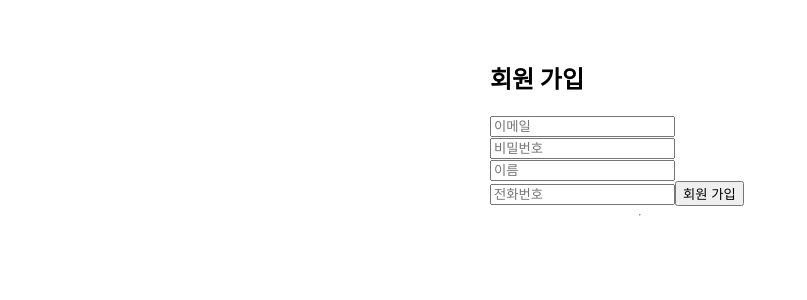
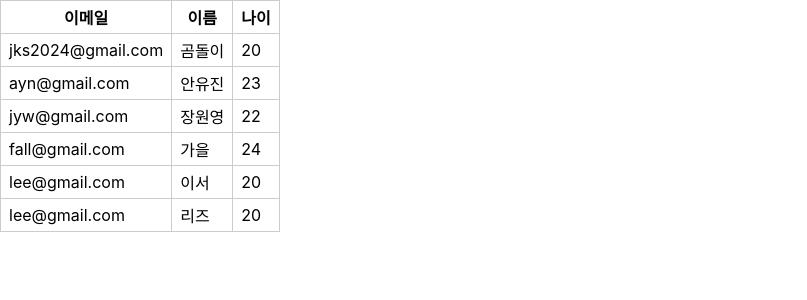
Before and after one commit to jks2024/hm-sample-react, a React (Create React App) app: page / in a window 1280 px wide. Shown: the top 300 px of the page, without its empty margins (0-807 px from the left). Built offline with nearby package versions, Linux system fonts and the light colour scheme.

Commit message:
ㅇㄹㄴㅁㅇㄹㄴㅇ

```diff
--- a/src/App.css
+++ b/src/App.css
@@ -51,3 +51,13 @@
   color: orange;
   font-size: 1.4em;
 }
+
+table {
+  border-collapse: collapse;
+  padding: 4px 8px;
+}
+th,
+td {
+  border: 1px solid #ccc;
+  padding: 4px 8px;
+}
--- a/src/App.js
+++ b/src/App.js
@@ -5,11 +5,13 @@ import News from "./News";
 import Say from "./Say";
 import InputEvent from "./InputEvent";
 import SingUp from "./SignUp";
+import DropDown from "./Event1";
+import TableMap from "./TableMap";
 
 function App() {
   return (
     <>
-      <SingUp />
+      <TableMap />
     </>
   );
 }
--- a/src/Event1.js
+++ b/src/Event1.js
@@ -12,7 +12,7 @@ const DropDown = () => {
     if (e.target.checked) {
       setAnimal([...animal, e.target.value]); // 기존 배열을 풀어서 넣고, check된 새로운 값을 추가
     } else {
-      setAnimal(animal.filter((e) => e !== e.target.value)); // 기존 배열에서 지금 들어온 값을 제외해서 다시 집어 넣음
+      setAnimal(animal.filter((item) => item !== e.target.value)); // 기존 배열에서 지금 들어온 값을 제외해서 다시 집어 넣음
     }
   };
 
--- /dev/null
+++ b/src/TableMap.js
@@ -0,0 +1,41 @@
+import { useState, useEffect } from "react";
+import "./App.css";
+
+const datas = [
+  { email: "jks2024@gmail.com", name: "곰돌이", age: 20 },
+  { email: "ayn@gmail.com", name: "안유진", age: 23 },
+  { email: "jyw@gmail.com", name: "장원영", age: 22 },
+  { email: "fall@gmail.com", name: "가을", age: 24 },
+  { email: "lee@gmail.com", name: "이서", age: 20 },
+  { email: "lee@gmail.com", name: "리즈", age: 20 },
+];
+
+const TableMap = () => {
+  const [members, setMembers] = useState([]);
+
+  // 생명 주기 관리
+  useEffect(() => {
+    // 대부분의 경우 여기서 비동기 통신으로 서버에 대한 요청과 응답을 받음
+    setMembers(datas);
+  }, []); // [] 의존성 배열이라 부르고, 마인그 시 동작
+
+  return (
+    <table>
+      <tr>
+        <th>이메일</th>
+        <th>이름</th>
+        <th>나이</th>
+      </tr>
+      {members &&
+        members.map((member) => (
+          <tr key={member.email}>
+            <td>{member.email}</td>
+            <td>{member.name}</td>
+            <td>{member.age}</td>
+          </tr>
+        ))}
+    </table>
+  );
+};
+
+export default TableMap;
```
